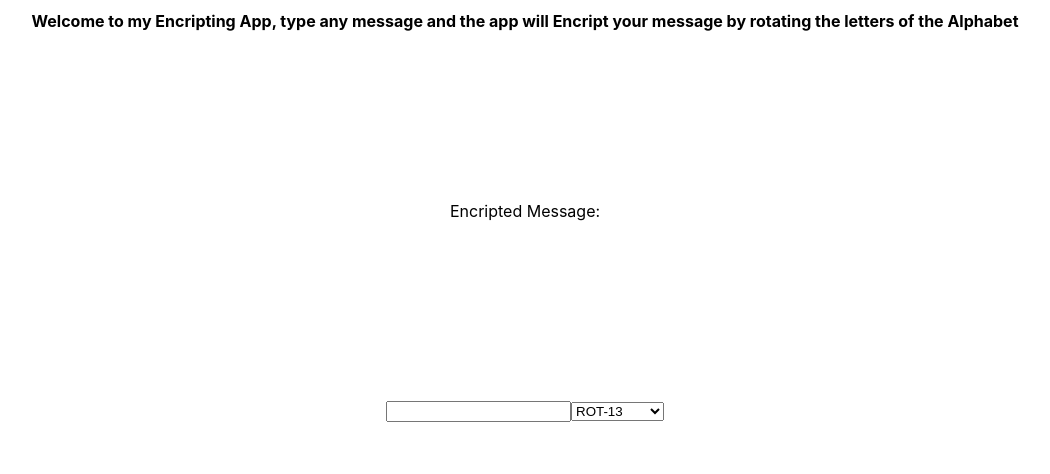
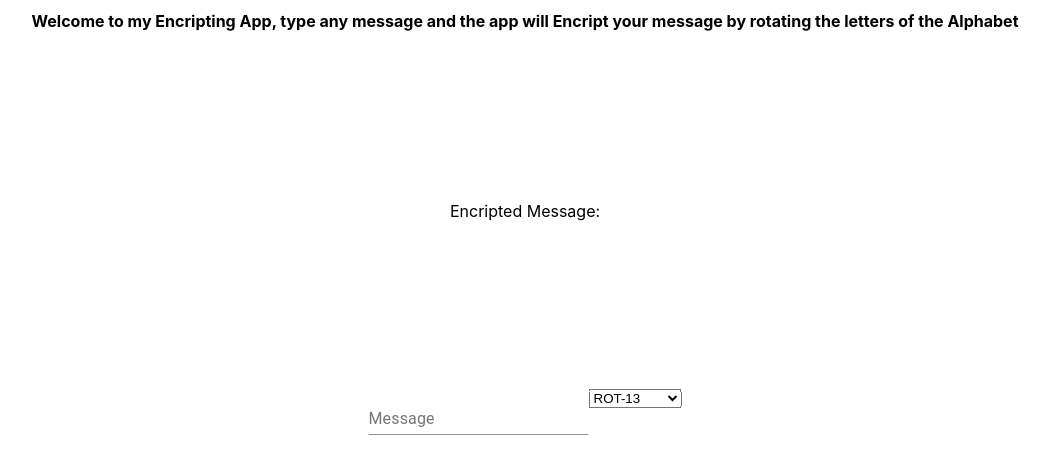
Before and after one commit to ItamarTati/rotation, a React (Create React App) app: page / in a window 1280 px wide. Shown: the top 474 px of the page, without its empty margins (115-1165 px from the left). Built offline with nearby package versions, Linux system fonts and the light colour scheme.

Commit message:
added material UI text field

```diff
--- a/src/App.js
+++ b/src/App.js
@@ -1,6 +1,7 @@
 import React, { useState } from "react";
 import './App.css';
 import encriptMessage from './encriptMessage'
+import TextField from '@material-ui/core/TextField';
 
 
 export default () => {
@@ -12,7 +13,7 @@ export default () => {
     <h3 className="header">Welcome to my Encripting App, type any message and the app will Encript your message by rotating the letters of the Alphabet</h3>
     <p className="encript-message">Encripted Message: <span className="message">{encriptMessage(message, rotation)}</span></p>
     <form className="form">
-    <input className="text-input" value={message} onChange={e => setMessage(e.target.value)} />
+    <TextField id="outlined-basic" label="Message" value={message} onChange={e => setMessage(e.target.value)}/>
       <select className="options" onChange={e => setRotation(parseInt(e.target.value))}>
         <option value="0">No Rotation</option>
         <option value="1">ROT-1</option>
```
